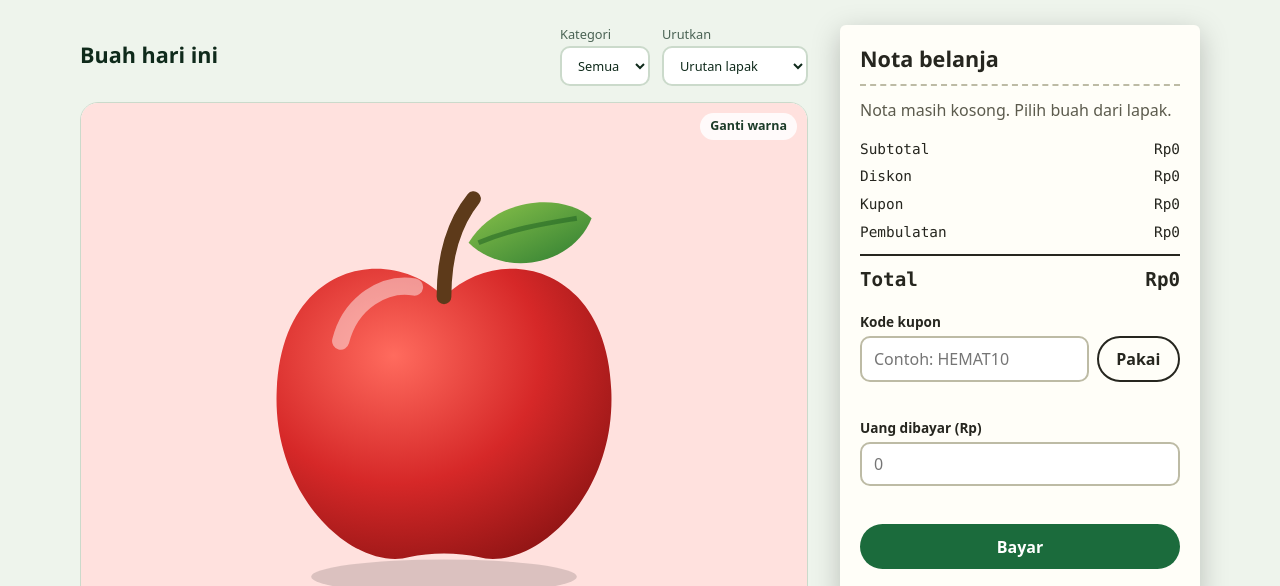
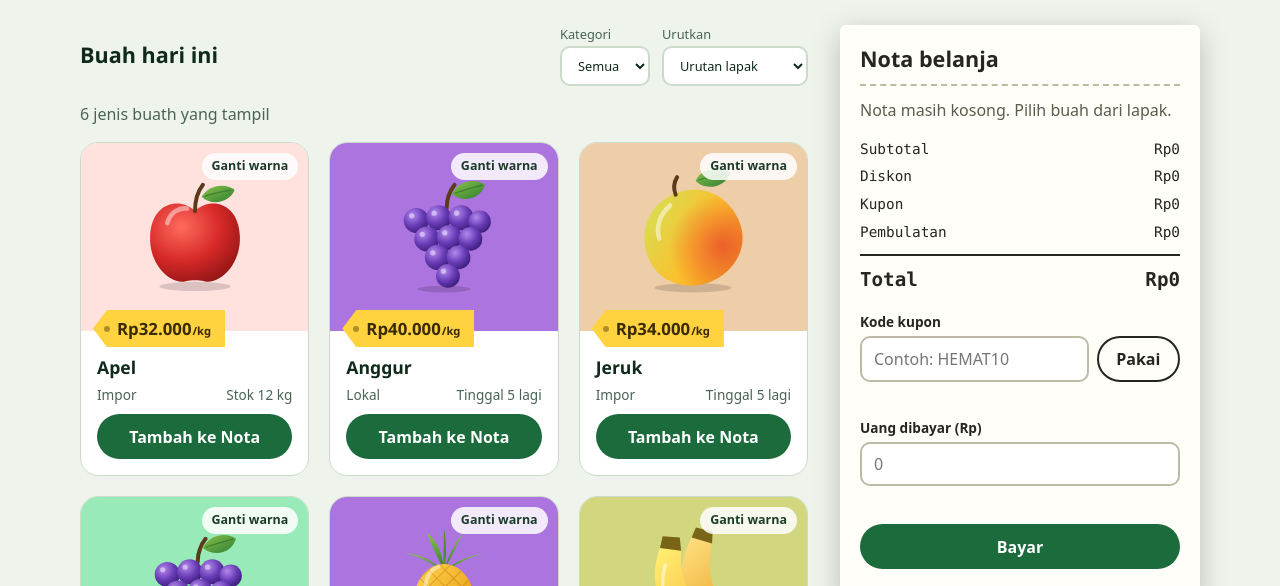
Before and after one commit to numen111104/starter-web-11A, a website with bundled scripts: page index.html in a window 1280 px wide. Shown: the part 214-800 px from the top of the page. Built offline with nearby package versions, Linux system fonts and the light colour scheme.

Commit message:
20 Oktober 2026

```diff
--- a/css/style.css
+++ b/css/style.css
@@ -372,7 +372,7 @@ input {
 .katalog {
   /* TODO */
   display: grid;
-  grid-template-columns: repeat(autofill ,minmax(210px, 1fr));
+  grid-template-columns: repeat(auto-fill ,minmax(210px, 1fr));
   gap: 20px;
   margin-top: 12px;
 }
--- a/js/helper.js
+++ b/js/helper.js
@@ -35,7 +35,7 @@ export function sapaByWaktu(jam) {
 //           Operator + antara "Rp" dan string itu menggabungkan teks.
 // Tulis sebagai FUNCTION EXPRESSION: const formatRupiah = function (...) { ... };
 export const formatRupiah = function (angka = 0) {
-  // TODO
+  return `Rp${angka.toLocaleString("id-ID")}`;
 };
 
 // ---------- 3. formatPotongan(angka)   [LANGKAH 4.1] ----------
--- a/js/main.js
+++ b/js/main.js
@@ -105,7 +105,8 @@ function loncatkanBadge() {
 // Ringkasan dihitung ulang setiap dibutuhkan, tidak disimpan di variabel,
 // supaya tidak pernah "basi" (berbeda dengan isi nota yang sebenarnya).
 // daftarKupon.get("") -> undefined -> parameter default di hitungRingkasan yang dipakai.
-const ambilRingkasan = () => hitungRingkasan(hitungSubtotal(), daftarKupon.get(kodeKupon));
+const ambilRingkasan = () =>
+  hitungRingkasan(hitungSubtotal(), daftarKupon.get(kodeKupon));
 
 // ============================================================
 // 5. RENDER: papan info di bagian atas [TODO — LANGKAH 5.1]
@@ -139,8 +140,36 @@ function renderPapanInfo() {
 //   - tombol "Ganti warna" HANYA muncul jika item punya gambarAlt (id="ganti-${id}")  [BONUS]
 // MATERI: object destructuring -> const { id, name, price, ... } = item;   (struktur-data/object.js)
 const buatKartu = (item) => {
-  // TODO
-  return "";
+  const { id, name, price, category, stok, gambar, gambarAlt, warna } = item;
+  const isAvailable = stok > 0;
+  const labelStok = !isAvailable
+    ? "Habis"
+    : stok <= 5
+      ? `Tinggal ${stok} lagi`
+      : `Stok ${stok} kg`;
+
+  const tombolGanti = gambarAlt
+    ? `<button id="ganti-${id}" class="ganti-warna" type="button">Ganti warna</button>`
+    : "";
+
+  const labelNota = isAvailable ? "Tambah ke Nota" : "Stok Habis";
+  return `
+  <article class="kartu" style="--warna: ${warna}">
+              <div class="kartu-foto">
+                <img id="gambar-${id}" src="${gambar}" alt="${name}" width="200" height="200">
+                ${tombolGanti}
+                <span class="harga-tag">${formatRupiah(price)}<small>/kg</small></span>
+              </div>
+              <div class="kartu-isi">
+                <h3>${name}</h3>
+                <p class="kartu-info">
+                  <span>${category}</span>
+                  <span>${labelStok}</span>
+                </p>
+                <button id="tambah-${id}" class="tombol tombol-hijau tombol-lebar" type="button" ${isAvailable ? "" : "disabled"}>${labelNota}</button>
+              </div>
+            </article>
+  `;
 };
 
 function renderKatalog() {
@@ -159,6 +188,18 @@ function renderKatalog() {
   //   - filter kategori : jika kategoriAktif bukan "Semua", daftar = daftar.filter((item) => item.category === kategoriAktif)
   //   - urutkan         : daftar.sort((a, b) => a.price - b.price)   (murah ke mahal; untuk "mahal" balik a dan b)
   //   - tombol "Ganti warna" : tukar gambar dan gambarAlt dengan array destructuring, lalu ubah img.src
+
+  let daftar = Array.from(produk);
+
+  let html = "";
+
+  daftar.forEach((item) => {
+    html += buatKartu(item);
+  });
+
+  katalog.innerHTML = html;
+  jumlahHasil.textContent = `${daftar.length} jenis buath yang tampil`;
+
 }
 
 // ============================================================
@@ -260,6 +301,7 @@ function renderRiwayat() {
 // ============================================================
 function mulai() {
   // TODO Langkah 2.3 : panggil renderKatalog() dan renderNota()
+  renderKatalog();
   // TODO Langkah 5.1 : tambahkan  sapaan.textContent = sapaByWaktu(new Date().getHours()) + "!";  dan  renderPapanInfo()
   // TODO Langkah 5.2 : tambahkan renderRiwayat()  (bonus)
 }
```
